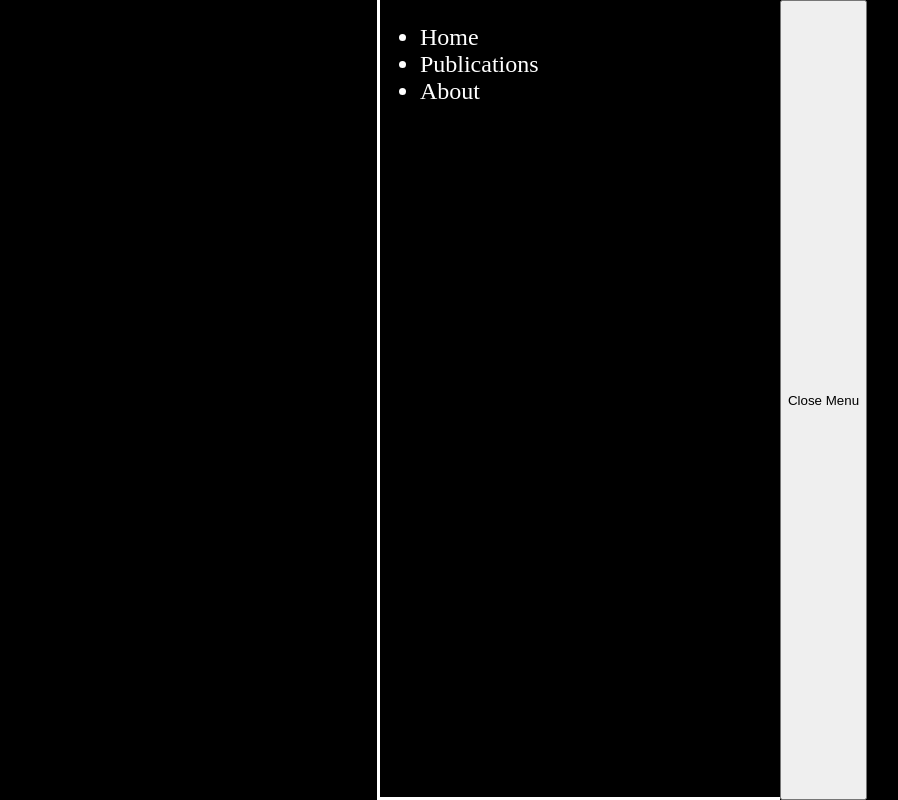
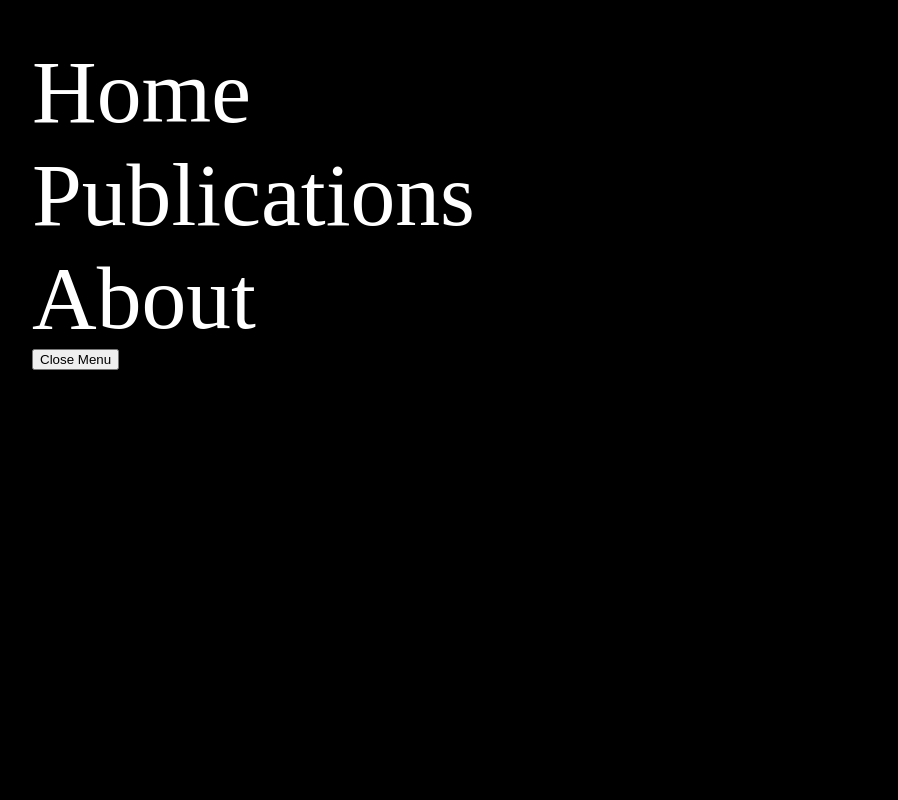
Before and after one commit to jemspar/grinnellcollegepress.com, a React app: page / in a window 1280 px wide. Both pictures are taken after a click on the button "Open Menu". Shown: the whole page, without its empty margins (18-916 px from the left). Built offline with nearby package versions, Linux system fonts and the light colour scheme.

Commit message:
simpler menu working

```diff
--- a/src/App.js
+++ b/src/App.js
@@ -1,4 +1,5 @@
 import React from 'react'
+import ReactRouter from 'react-router-dom'
 
 class App extends React.Component {
 
@@ -29,13 +30,11 @@
         {this.state.menuModalOpen &&
           <div id="menu_modal">
             <nav>
-              <ul>
-                <li>Home</li>
-                <li>Publications</li>
-                <li>About</li>
-              </ul>
+              <a>Home</a>
+              <a>Publications</a>
+              <a>About</a>
+              <button onClick={() => this.toggleMenu()}>Close Menu</button>
             </nav>
-            <button onClick={() => this.toggleMenu()}>Close Menu</button>
           </div>
         }
       </>
--- a/src/main.scss
+++ b/src/main.scss
@@ -18,14 +18,22 @@
     color: white;
     display: flex;
     justify-content: center;
+    flex-wrap: wrap;
 
     nav {
       display: flex;
-      width: 96%;
-      max-width: 400px;
-      border-left: .2rem solid white;
-      border-bottom: .2rem solid white;
       flex-basis: 100%;
+      flex-wrap: wrap;
+      // longest page name 'publications' is 12 letters. so the margin should be a min of 1/15 the viewport width, i.e. 6.7vw
+      margin-left: calc(min(6.7vw, 50px));
+      margin-top: calc(min(5vw, 40px));
+      align-content: flex-start;
+
+      a {
+        // again, longest page name is 12 letters. let's say each letter should be about 1/13 the screen width. by trial and error (because font-size denotes letter height), we reach 3vw
+        font-size: calc(min(7vw, 10rem));
+        flex-basis: 100%;
+      }
     }
   }
 
```
